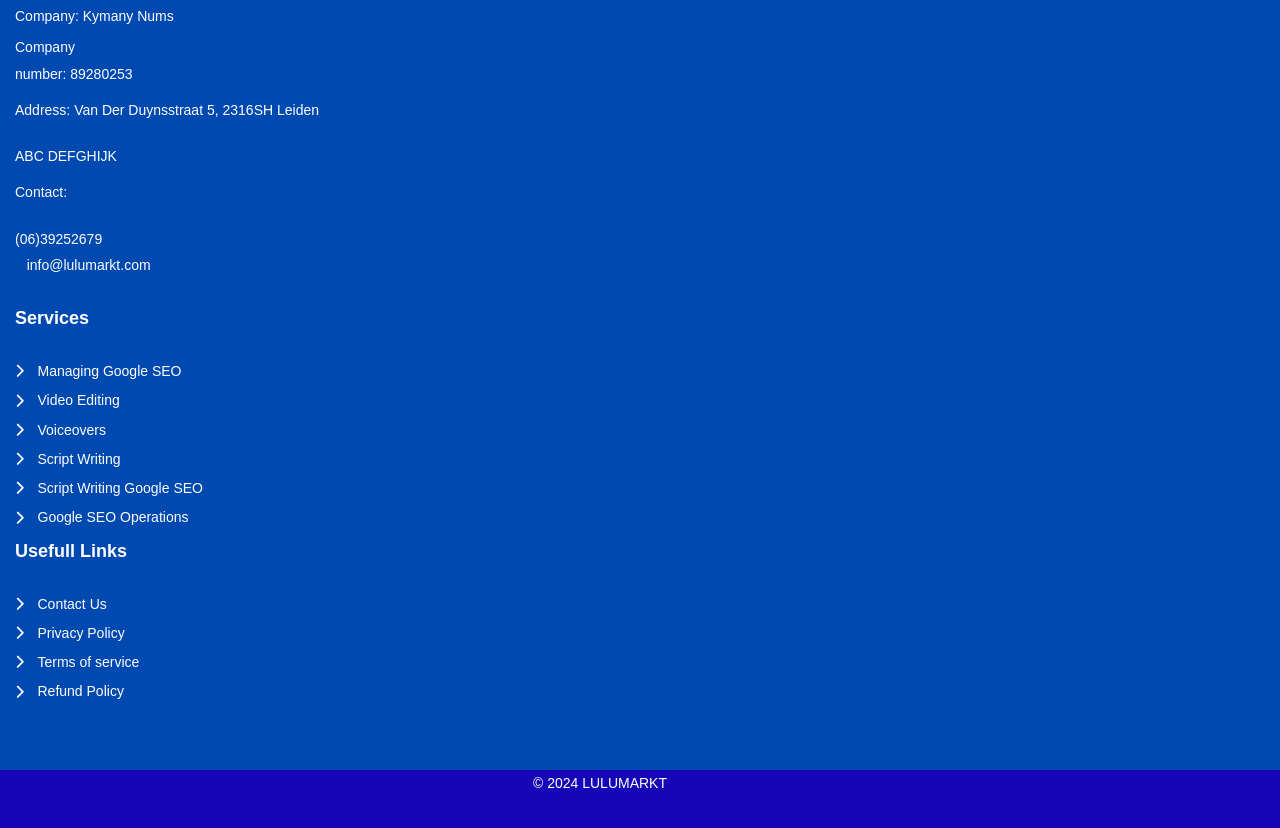
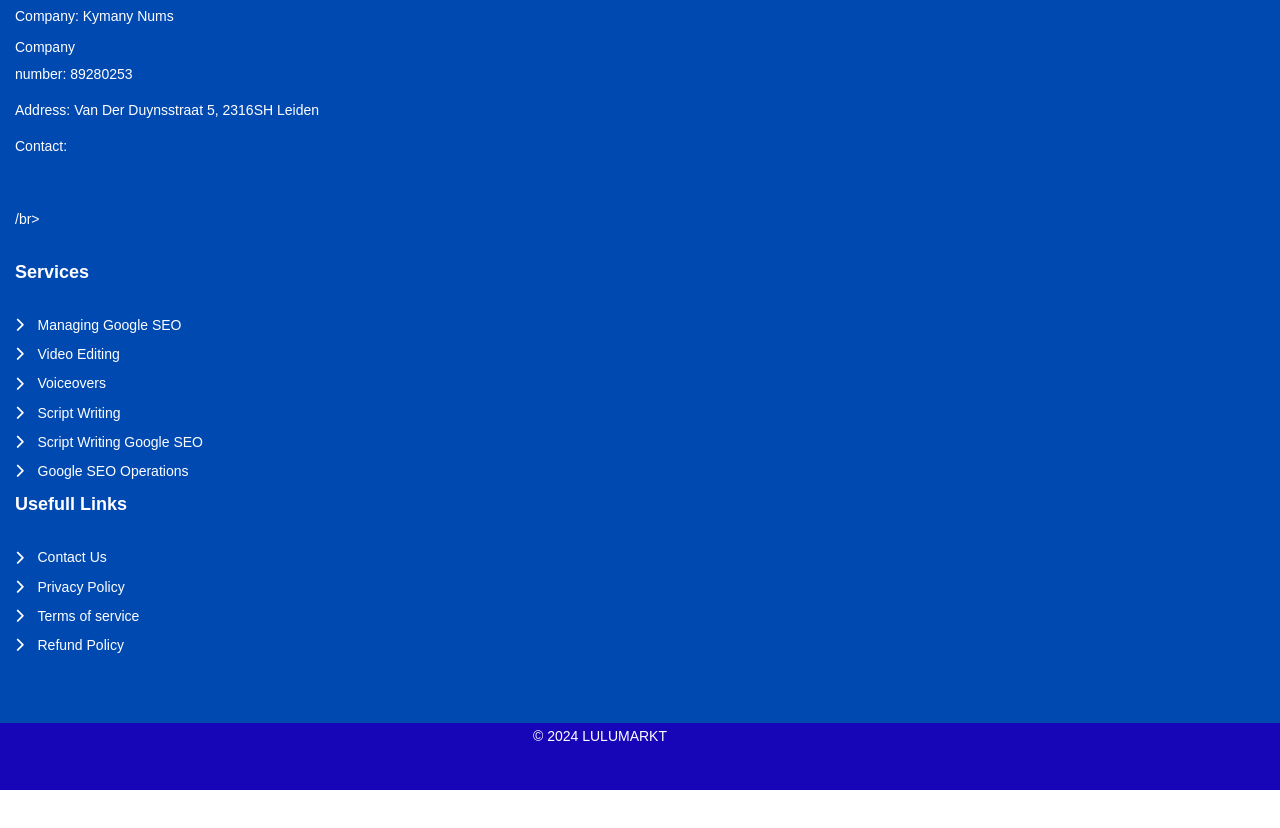
Before and after one commit to kanker1932/honderd, a plain HTML site: page voiceovers.html in a window 1280 px wide. Shown: the part 4634-5462 px from the top of the page. After the commit the page ends 5424 px from the top, so only its background shows below. Drawn offline with Linux system fonts and the light colour scheme; a script that the page names is missing; a web font is replaced by a local one.

Commit message:
Update voiceovers.html

```diff
--- a/voiceovers.html
+++ b/voiceovers.html
@@ -1027,7 +1027,7 @@ var simpleLikes = {"ajaxurl":"https:\/\/lulumarkt.com\/wp-admin\/admin-ajax.php"
 <div class="elementor-widget-container">
 <div class="elementor-icon-box-wrapper"><div class="elementor-icon-box-icon"><div class="elementor-element elementor-element-3e30262 elementor-position-left elementor-vertical-align-middle elementor-widget-mobile__width-initial elementor-view-default elementor-mobile-position-top elementor-widget elementor-widget-icon-box" data-element_type="widget" data-id="3e30262" data-widget_type="icon-box.default"><div class="elementor-widget-container"><div class="elementor-icon-box-wrapper"><div class="elementor-icon-box-icon"><div class="elementor-element elementor-element-076ce31 elementor-position-left elementor-vertical-align-middle elementor-widget-mobile__width-initial elementor-view-default elementor-mobile-position-top elementor-widget elementor-widget-icon-box" data-element_type="widget" data-id="076ce31" data-widget_type="icon-box.default"><div class="elementor-widget-container"><div class="elementor-icon-box-wrapper"><div class="elementor-icon-box-icon"><p class="elementor-icon-box-description" style="text-align: left;">Address: Van Der Duynsstraat 5, 2316SH Leiden
 
-</p><div class="elementor-icon-box-wrapper"><div class="elementor-icon-box-icon"><div class="elementor-element elementor-element-3e30262 elementor-position-left elementor-vertical-align-middle elementor-widget-mobile__width-initial elementor-view-default elementor-mobile-position-top elementor-widget elementor-widget-icon-box" data-element_type="widget" data-id="3e30262" data-widget_type="icon-box.default"><div class="elementor-widget-container"><div class="elementor-icon-box-wrapper"><div class="elementor-icon-box-icon"><div class="elementor-element elementor-element-076ce31 elementor-position-left elementor-vertical-align-middle elementor-widget-mobile__width-initial elementor-view-default elementor-mobile-position-top elementor-widget elementor-widget-icon-box" data-element_type="widget" data-id="076ce31" data-widget_type="icon-box.default"><div class="elementor-widget-container"><div class="elementor-icon-box-wrapper"><div class="elementor-icon-box-icon"><p class="elementor-icon-box-description" style="text-align: left;">ABC DEFGHIJK</p></div></div></div></div></div></div></div></div></div></div></div></div></div></div></div></div></div></div></div></div> </div>
+</p><div class="elementor-icon-box-wrapper"><div class="elementor-icon-box-icon"><div class="elementor-element elementor-element-3e30262 elementor-position-left elementor-vertical-align-middle elementor-widget-mobile__width-initial elementor-view-default elementor-mobile-position-top elementor-widget elementor-widget-icon-box" data-element_type="widget" data-id="3e30262" data-widget_type="icon-box.default"><div class="elementor-widget-container"><div class="elementor-icon-box-wrapper"><div class="elementor-icon-box-icon"><div class="elementor-element elementor-element-076ce31 elementor-position-left elementor-vertical-align-middle elementor-widget-mobile__width-initial elementor-view-default elementor-mobile-position-top elementor-widget elementor-widget-icon-box" data-element_type="widget" data-id="076ce31" data-widget_type="icon-box.default"><div class="elementor-widget-container"><div class="elementor-icon-box-wrapper"><div class="elementor-icon-box-icon"><p class="elementor-icon-box-description" style="text-align: left;"></p></div></div></div></div></div></div></div></div></div></div></div></div></div></div></div></div></div></div></div></div> </div>
 </div>
 <div class="elementor-element elementor-element-5856300 elementor-widget elementor-widget-text-editor" data-element_type="widget" data-id="5856300" data-widget_type="text-editor.default">
 <div class="elementor-widget-container">
@@ -1035,7 +1035,7 @@ var simpleLikes = {"ajaxurl":"https:\/\/lulumarkt.com\/wp-admin\/admin-ajax.php"
 </div>
 <div class="elementor-element elementor-element-0a86c75 elementor-widget elementor-widget-text-editor" data-element_type="widget" data-id="0a86c75" data-widget_type="text-editor.default">
 <div class="elementor-widget-container">
-<div class="elementor-icon-box-wrapper"><div class="elementor-icon-box-icon"><div class="elementor-element elementor-element-3e30262 elementor-position-left elementor-vertical-align-middle elementor-widget-mobile__width-initial elementor-view-default elementor-mobile-position-top elementor-widget elementor-widget-icon-box" data-element_type="widget" data-id="3e30262" data-widget_type="icon-box.default"><div class="elementor-widget-container"><div class="elementor-icon-box-wrapper"><div class="elementor-icon-box-icon"><div class="elementor-element elementor-element-076ce31 elementor-position-left elementor-vertical-align-middle elementor-widget-mobile__width-initial elementor-view-default elementor-mobile-position-top elementor-widget elementor-widget-icon-box" data-element_type="widget" data-id="076ce31" data-widget_type="icon-box.default"><div class="elementor-widget-container"><div class="elementor-icon-box-wrapper"><div class="elementor-icon-box-icon"><p class="elementor-icon-box-description" style="text-align: left;">Contact:</p><p class="elementor-icon-box-description" style="text-align: left;">(06)39252679<br>   info@lulumarkt.com</br></p></div></div></div></div></div></div></div></div></div></div> </div>
+<div class="elementor-icon-box-wrapper"><div class="elementor-icon-box-icon"><div class="elementor-element elementor-element-3e30262 elementor-position-left elementor-vertical-align-middle elementor-widget-mobile__width-initial elementor-view-default elementor-mobile-position-top elementor-widget elementor-widget-icon-box" data-element_type="widget" data-id="3e30262" data-widget_type="icon-box.default"><div class="elementor-widget-container"><div class="elementor-icon-box-wrapper"><div class="elementor-icon-box-icon"><div class="elementor-element elementor-element-076ce31 elementor-position-left elementor-vertical-align-middle elementor-widget-mobile__width-initial elementor-view-default elementor-mobile-position-top elementor-widget elementor-widget-icon-box" data-element_type="widget" data-id="076ce31" data-widget_type="icon-box.default"><div class="elementor-widget-container"><div class="elementor-icon-box-wrapper"><div class="elementor-icon-box-icon"><p class="elementor-icon-box-description" style="text-align: left;">Contact:</p><p class="elementor-icon-box-description" style="text-align: left;"><br>/br></p></div></div></div></div></div></div></div></div></div></div> </div>
 </div>
 </div>
 </div>
```
